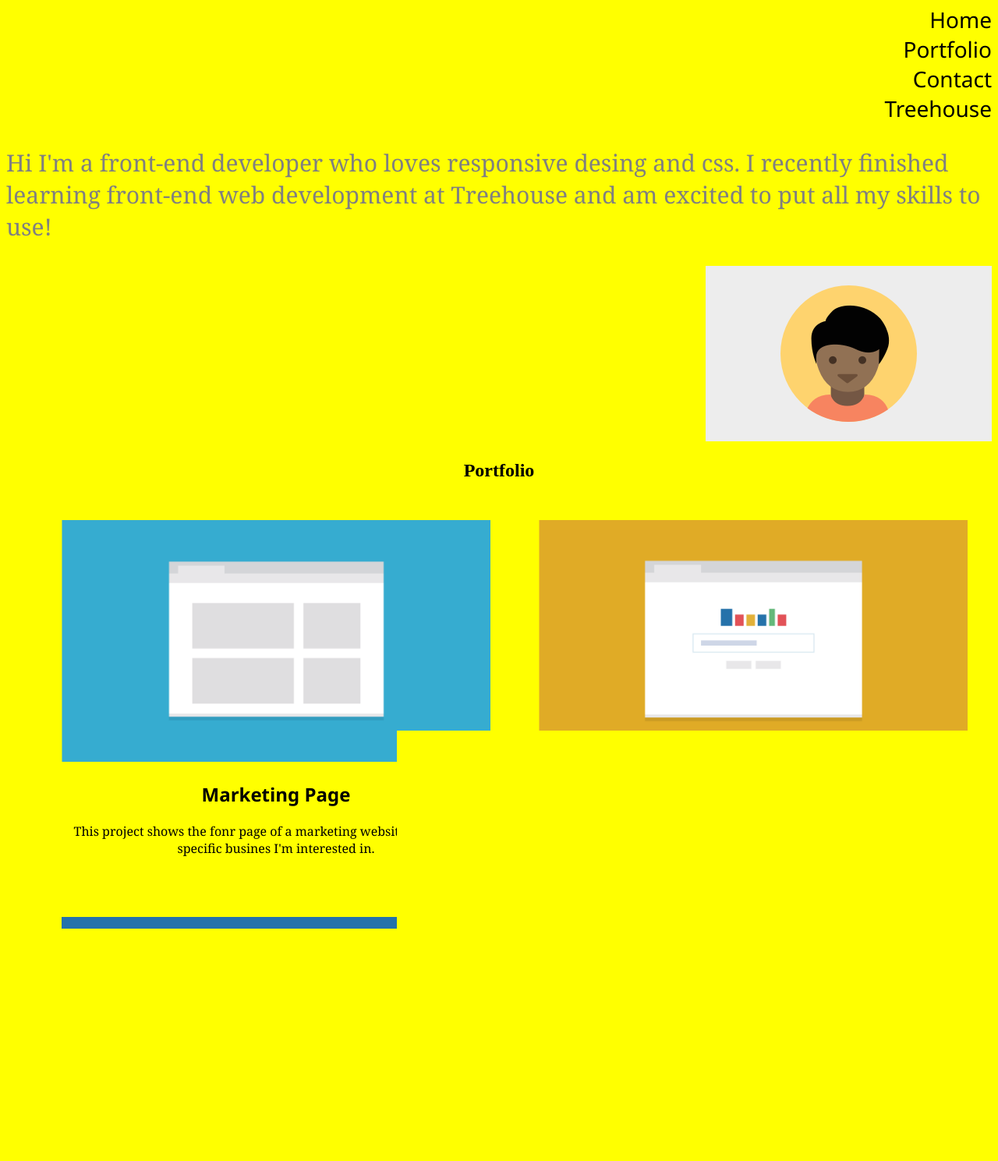
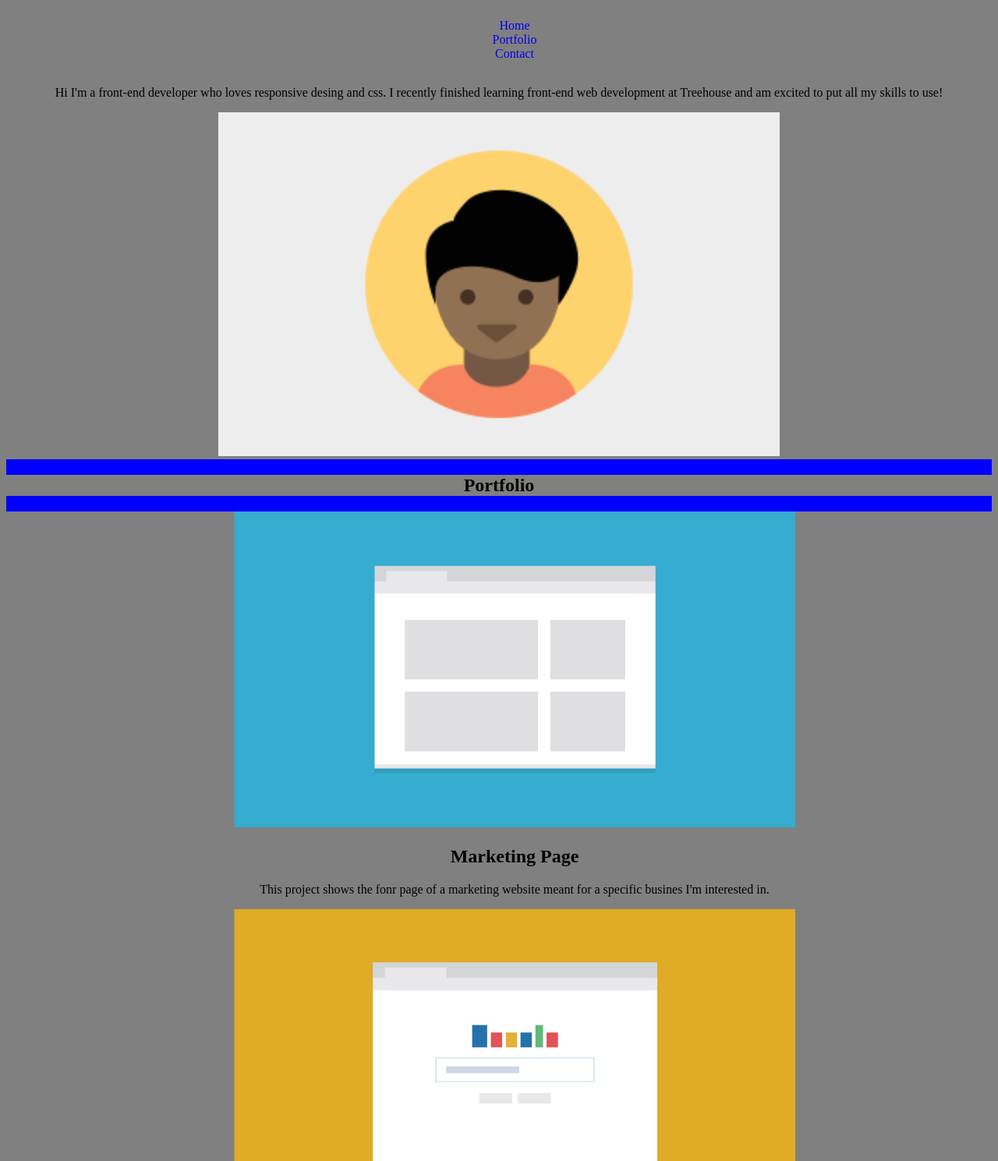
Before and after one commit to leny4/Project_two_treehouse, a plain HTML site: page index.html in a window 1280 px wide. Shown: the part 80-1569 px from the top of the page at 78% size. Drawn offline with Linux system fonts and the light colour scheme.

Commit message:
ecoolo
ecoolo

```diff
--- a/css/style.css
+++ b/css/style.css
@@ -1,95 +1,37 @@
-/*****UNIVERSAL*******/
-/********************/
+/******************
+******************
+Unviesal
+*/
+*{
+    text-decoration: none;
+    list-style-type: none;
+    box-sizing: border-box;
+    overflow: auto;
+    text-align: center ;
+    background-color:grey;
+}
+#centro{
+    background-color:blue;
+}
 
-*{
-    background-color: yellow;
-
+img {
+    max-width: 100%;
+    height: auto;
+    position: center;
+    width: 45em;
 }
 
 
-img {
-    max-width: 100%;
-}
-
-/*UNIVERSAL A
-Take off underlin*/
-a{
-    text-decoration:none;
-    color: black;
-}
-
-/*UNIVERSAL UL
-1st Take off Dot*/
-ul {
-    list-style-type: none;
-    text-align: right;
-    font-family: 'Segoe UI', Tahoma, Geneva, Verdana, sans-serif;
-}
 
 
- p {
-    font-family: Georgia, 'Times New Roman', Times, serif;
-}
+@media(min-width 768px){
+    .body{
+        margin: auto
+        width: 40%;
+    }
+.container{
 
-
-/****H2 IS USED ONLY IN SECTION***/
-/*********************************/
-h2{
-    text-align: center;
-}
-/**************HEADER************/
-/*******************************/
-header h1 {
-    font-family: Georgia, 'Times New Roman', Times, serif;
-}
-
-header p {
-    color: grey;
-    font-size: 30px;
-}
-
-header ul {
-    margin: 15px 0;
-    font-size: 1.75em;
-}
-
-#Profileimg{
-
-    text-align: right;
-}
-
-    /*********SECTION****/
-    /*******************/
-
-#centro {
-        margin: 0;
-        padding: 0;
-        list-style: none;
+        float:center;
+   }
 
 }
-
-#centro li {
-        float: left;
-        width: 45%;
-        margin: 2.5%;
-}
-
-#centro p{
-    text-align: center;
-}
- #centro{
-
-    background-color: aliceblue;
-}
-
-
-    /*********FOOTER****/
-    /******************/
-
-footer .button {
-    text-align: right;
-}
-
-footer .contact {
-    text-align: center;
-}
--- a/index.html
+++ b/index.html
@@ -16,12 +16,11 @@
         <h1>Leonardo</h1>
 
        <nav>
-            <ul class="ButtonBar">
-                <li><a href="#top">Home </a> </li>
-                <li><a href="#centro">Portfolio</a> </li>
-                <li><a href="#sotto">Contact</a> </li>
-                <li><a href="">Treehouse</a> </li>
-            </ul>
+            <ul class="container">
+                    <li><a href="#top">Home </a> </li>
+                    <li><a href="#centro">Portfolio</a> </li>
+                    <li><a href="#sotto">Contact</a> </li>
+                </ul>
         </nav>
 
         <p>Hi I'm a front-end developer who loves responsive
@@ -37,9 +36,12 @@
 
 <!--SECONDA PARTE-->
 
-<section id="centro">
+<section id="centro" >
+
+
         <h2>Portfolio</h2>
-    <ul>
+
+    <ul >
         <li>
              <img src="images/portfolio-1.png">
             <h2> Marketing Page</h2>
@@ -103,7 +105,7 @@
     <!--TERZA PARTE-->
  <footer>
 
-    <div class="contact">
+
             <h3>Contact</h3>
                 <p>If you're interested in chatting or want more information
                 about what I've been working on, I'd love to hear from you!
@@ -111,16 +113,13 @@
             <p>Phone: <strong>+1(111)555-1234</strong></p>
             <p>Email: <strong>email@yoursite.com</strong></p>
 
-    </div>
-
     <hr> <!--LINE----DIV IED-->
 
-    <div class="ButtonBar" id="sotto">
+    <div id="sotto">
         <ul>
             <li><a href=#top>Home </a> </li>
             <li><a href=#centro>Portfolio</a> </li>
             <li><a href=#sotto>Contact</a> </li>
-            <li><a href="">Treehouse</a> </li>
         </ul>
     </div>
 
```
